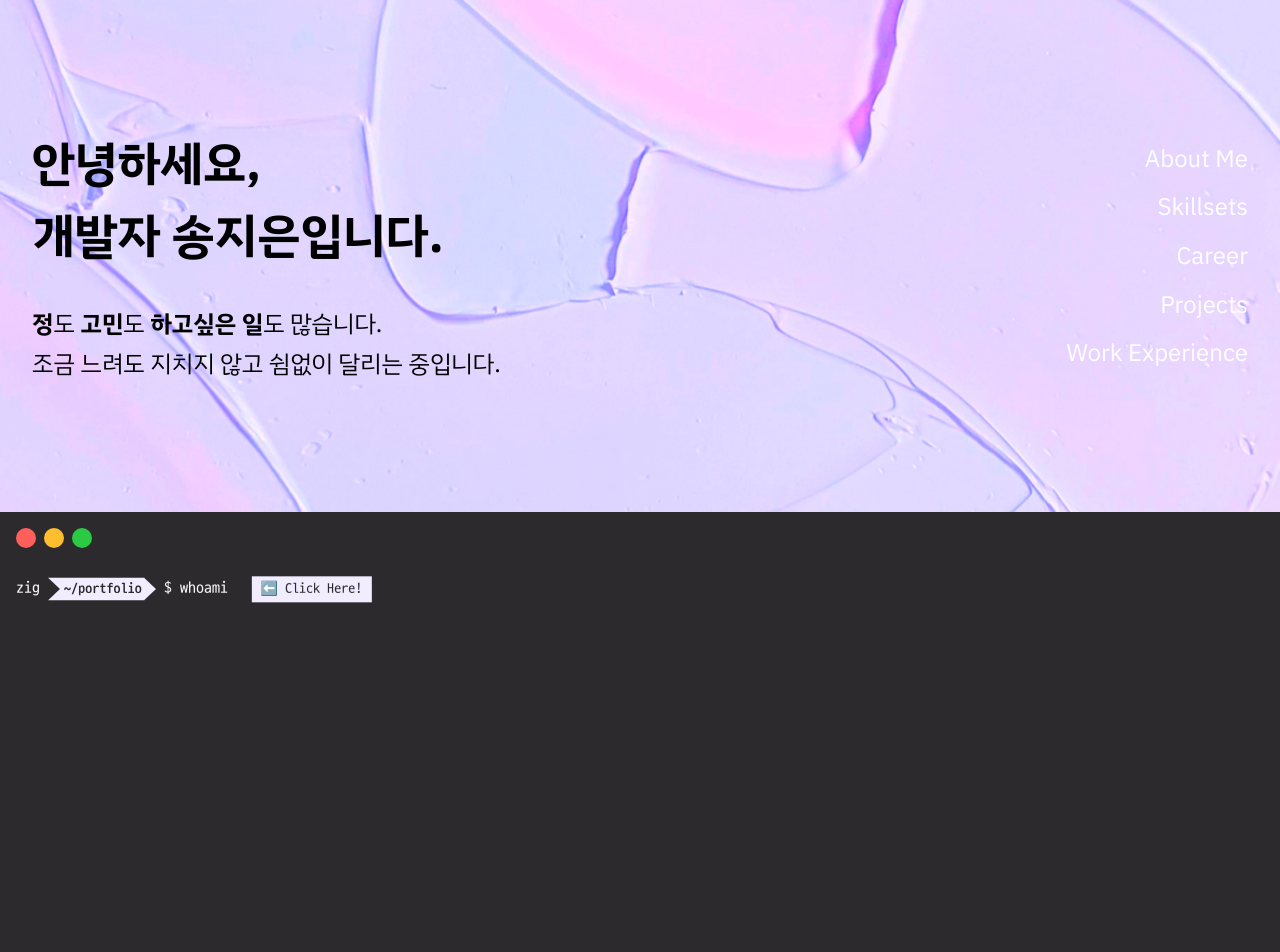
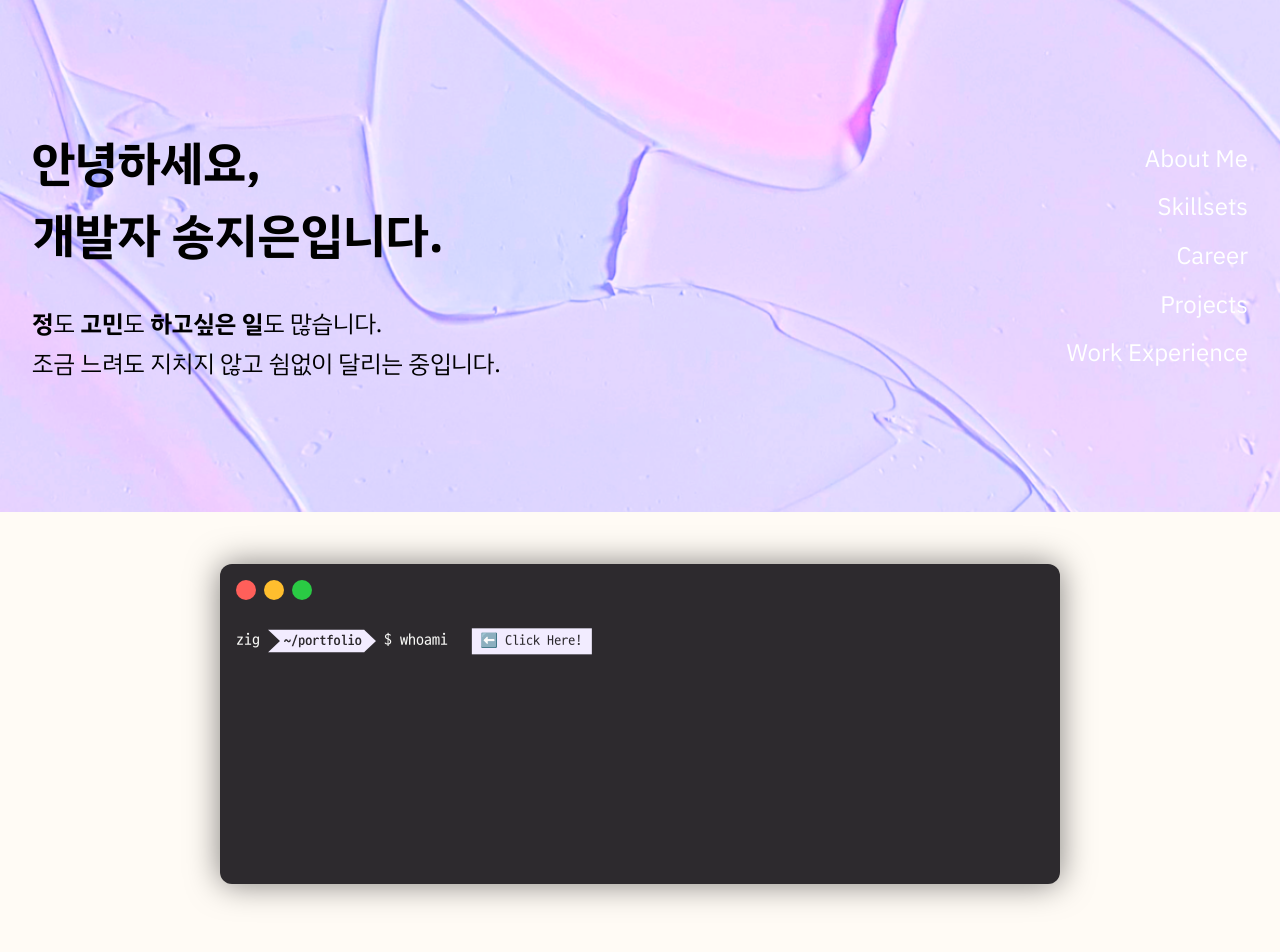
Before and after one commit to zigsong/zig-portfolio, a React app: page / in a window 1280 px wide. Shown: the top 952 px of the page. Built offline with nearby package versions, Linux system fonts and the light colour scheme.

Commit message:
refactor: change terminal design

```diff
--- a/src/components/Terminal/index.tsx
+++ b/src/components/Terminal/index.tsx
@@ -31,6 +31,7 @@ const Terminal = () => {
 
   return (
     <Styled.Root>
+      <Styled.Container>
         <Styled.DotButtonsContainer>
           <Styled.DotButton color={PALETTE.BUTTON_RED} />
           <Styled.DotButton color={PALETTE.BUTTON_YELLOW} />
@@ -53,6 +54,7 @@ const Terminal = () => {
             {currentLine >= 4 && <Styled.Line>필요한 사람이 되고자 힘씁니다.</Styled.Line>}
           </Styled.LinesContainer>
         )}
+      </Styled.Container>
     </Styled.Root>
   );
 };
--- a/src/components/Terminal/styles.ts
+++ b/src/components/Terminal/styles.ts
@@ -3,15 +3,25 @@ import styled, { keyframes } from 'styled-components';
 import PALETTE from 'constants/palette';
 
 const Root = styled.section`
-  position: relative;
-  height: 32rem;
-  background-color: ${PALETTE.TERMINAL_BLACK};
-  padding: 3rem 1rem;
+  max-height: 32rem;
+  padding: 2rem;
+  margin-top: 20px;
 
   * {
     font-family: 'D2 Coding', sans-serif;
     color: ${PALETTE.CMD_WHITE};
   }
+`;
+
+const Container = styled.div`
+  position: relative;
+  max-width: 840px;
+  margin: 0 auto;
+  background-color: ${PALETTE.TERMINAL_BLACK};
+  min-height: 20rem;
+  border-radius: 12px;
+  padding: 3rem 1rem;
+  filter: drop-shadow(0 0 1rem rgba(0, 0, 0, 0.5));
 `;
 
 const DotButtonsContainer = styled.div`
@@ -104,6 +114,7 @@ const Line = styled.div`
 
 export default {
   Root,
+  Container,
   DotButtonsContainer,
   DotButton,
   CommandContainer,
```
Lines whose indentation alone changed are shown as unchanged.
